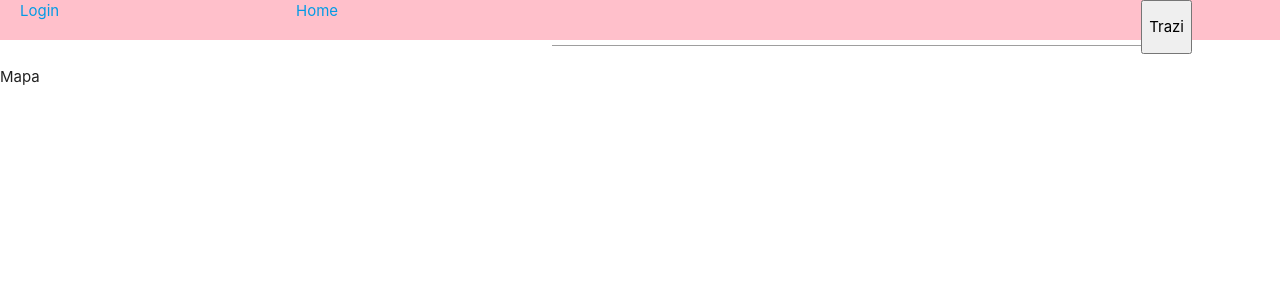
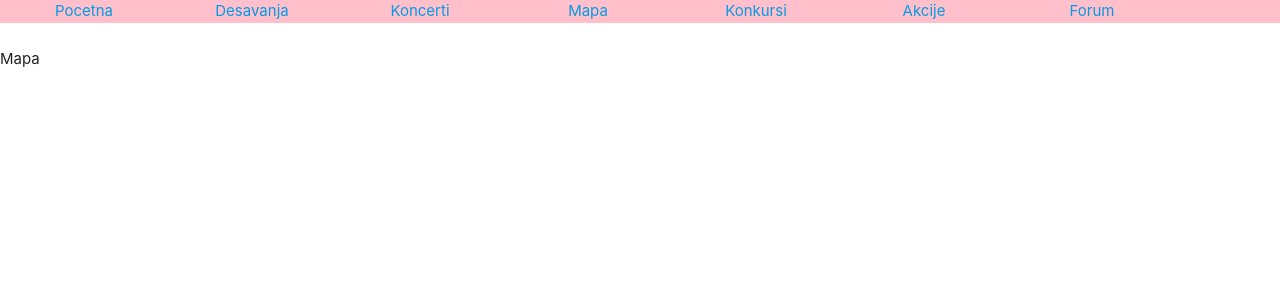
Before and after one commit to andrijast/zadatakhzs, a PHP site: page /Pages/Tabs/mesta.php in a window 1280 px wide. Shown: the top 300 px of the page. Run offline with PHP 8.4, Linux system fonts and the light colour scheme.

Commit message:
added navbar

```diff
--- a/Pages/Login.php
+++ b/Pages/Login.php
@@ -2,7 +2,7 @@
 <html>
 
 <head>
-    <?php include '../templates/head.php' ?>
+    <?php include $_SERVER['DOCUMENT_ROOT'].'/zadatakhzs/templates/head.php' ?>
     <title>Name - Login</title>
 </head>
 
--- a/Pages/Tabs/akcije.php
+++ b/Pages/Tabs/akcije.php
@@ -2,13 +2,13 @@
 <html>
 
 <head>
-    <?php include '../../templates/head.php' ?>
+    <?php include $_SERVER['DOCUMENT_ROOT'].'/zadatakhzs/templates/head.php' ?>
     <title>Name - Login</title>
 </head>
 
 <body>
     <div>
-        <?php include '../../templates/navbar.php' ?>
+        <?php include ROOT.'/zadatakhzs/templates/navbar.php' ?>
         Akcije
     </div>
 </body>
--- a/Pages/Tabs/desavanja.php
+++ b/Pages/Tabs/desavanja.php
@@ -2,13 +2,13 @@
 <html>
 
 <head>
-<?php include '../../templates/head.php' ?>
+    <?php include $_SERVER['DOCUMENT_ROOT'].'/zadatakhzs/templates/head.php' ?>
     <title>Name - Login</title>
 </head>
 
 <body>
     <div>
-        <?php include '../../templates/navbar.php' ?>
+        <?php include ROOT.'/zadatakhzs/templates/navbar.php' ?>
         Desavanja
     </div>
 </body>
--- a/Pages/Tabs/feedback.php
+++ b/Pages/Tabs/feedback.php
@@ -15,13 +15,13 @@
 <html>
 
 <head>
-	<?php include '../../templates/head.php' ?>
+	<?php include $_SERVER['DOCUMENT_ROOT'].'/zadatakhzs/templates/head.php' ?>
     <title>Ostavite povratnu informaciju</title>
 </head>
 
 <body>
 
-	<?php include '../../templates/navbar.php'; ?>
+	<?php include ROOT.'/zadatakhzs/templates/navbar.php'; ?>
 
 	<section class="container grey-text">
 		<h4 class="center">Ostavite povratnu informaciju</h4>
--- a/Pages/Tabs/koncerti.php
+++ b/Pages/Tabs/koncerti.php
@@ -2,13 +2,13 @@
 <html>
 
 <head>
-<?php include '../../templates/head.php' ?>
+    <?php include $_SERVER['DOCUMENT_ROOT'].'/zadatakhzs/templates/head.php' ?>
     <title>Name - Login</title>
 </head>
 
 <body>
     <div>
-        <?php include '../../templates/navbar.php' ?>
+        <?php include ROOT.'/zadatakhzs/templates/navbar.php' ?>
         Koncerti
     </div>
 </body>
--- a/Pages/Tabs/konkursi.php
+++ b/Pages/Tabs/konkursi.php
@@ -2,13 +2,13 @@
 <html>
 
 <head>
-    <?php include '../../templates/head.php' ?>
+    <?php include $_SERVER['DOCUMENT_ROOT'].'/zadatakhzs/templates/head.php' ?>
     <title>Name - Login</title>
 </head>
 
 <body>
     <div>
-        <?php include '../../templates/navbar.php' ?>
+        <?php include ROOT.'/zadatakhzs/templates/navbar.php' ?>
         Konkursi
     </div>
 </body>
--- a/Pages/Tabs/mesta.php
+++ b/Pages/Tabs/mesta.php
@@ -2,13 +2,13 @@
 <html>
 
 <head>
-    <?php include '../../templates/head.php' ?>
+    <?php include $_SERVER['DOCUMENT_ROOT'].'/zadatakhzs/templates/head.php' ?>
     <title>Name - Login</title>
 </head>
 
 <body>
     <div>
-        <?php include '../../templates/navbar.php' ?>
+        <?php include ROOT.'/zadatakhzs/templates/navbar.php' ?>
         Mapa
     </div>
 </body>
--- /dev/null
+++ b/Styles/navbar.css
@@ -0,0 +1,16 @@
+.my_navbar {
+    display: flex;
+    max-height: 40px;
+    width: 100%;
+    background: pink;
+    margin-bottom: 2%;
+}
+
+.my_navtab {
+    display: flex;
+    justify-content: center;
+    flex-wrap: nowrap;
+    margin-left: 20px;
+    margin-right: 20px;
+    width: 10%;
+}
--- a/Styles/style.css
+++ b/Styles/style.css
@@ -1,27 +1,3 @@
-.my_topnav {
-    display: flex;
-    max-height: 40px;
-    width: 100%;
-    background: pink;
-    margin-bottom: 2%;
-}
-
-.my_login {
-    margin-left: 20px;
-    width: 20%;
-    height: auto;
-    display: flex;
-    justify-content: flex-start;
-}
-
-.my_search {
-    width: 50%;
-    height: 50%;
-    margin-right: 20px;
-    display: flex;
-    justify-content: flex-end;
-}
-
 .my_footer {
     position: absolute;
     right: 0;
@@ -36,7 +12,7 @@
     display: flex;
 }
 .my_icon {
-    width: 100px;
+    width: 150px;
 }
 .my_results {
     display: flex;
--- a/Templates/head.php
+++ b/Templates/head.php
@@ -2,3 +2,4 @@
 <link rel='stylesheet' href='/zadatakhzs/styles/style.css'/>
 <link rel="stylesheet" href="https://cdnjs.cloudflare.com/ajax/libs/materialize/1.0.0/css/materialize.min.css">
 <script src="https://ajax.googleapis.com/ajax/libs/jquery/3.4.1/jquery.min.js"></script>
+<?php define('ROOT',  $_SERVER['DOCUMENT_ROOT']); ?>
--- a/Templates/navbar.php
+++ b/Templates/navbar.php
@@ -1,10 +1,13 @@
 
 <!-- Top Navigation -->
-<div class="my_topnav">
-    <a href="/zadatakhzs/pages/login.php" class="my_login">Login</a>
-    <a href="/zadatakhzs/pages/home.php" class="my_login">Home</a>
-    <form class="my_search" method="get" action="">
-        <input type="text" class="textIn">
-        <input type="submit" value="Trazi" class="my_button">
-    </form>
+<link rel='stylesheet' href='/zadatakhzs/styles/navbar.css'/>
+<div class="my_navbar">
+    <a href="/zadatakhzs/pages/home.php" class="my_navtab">Pocetna</a>
+    <a href="/zadatakhzs/pages/tabs/desavanja.php" class="my_navtab">Desavanja</a>
+    <a href="/zadatakhzs/pages/tabs/koncerti.php" class="my_navtab">Koncerti</a>
+    <a href="/zadatakhzs/pages/tabs/mesta.php" class="my_navtab">Mapa</a>
+    <a href="/zadatakhzs/pages/tabs/konkursi.php" class="my_navtab">Konkursi</a>
+    <a href="/zadatakhzs/pages/tabs/akcije.php" class="my_navtab">Akcije</a>
+    <a href="/zadatakhzs/pages/tabs/feedback.php" class="my_navtab">Forum</a>
 </div>
+</div>
```
Also changed, not shown: Pages/home.php (+10 -4 lines), Styles/home.css (added, +23 -0 lines), Templates/header.php (deleted, +0 -21 lines), Templates/connect.php (renamed from db_connect.php).
